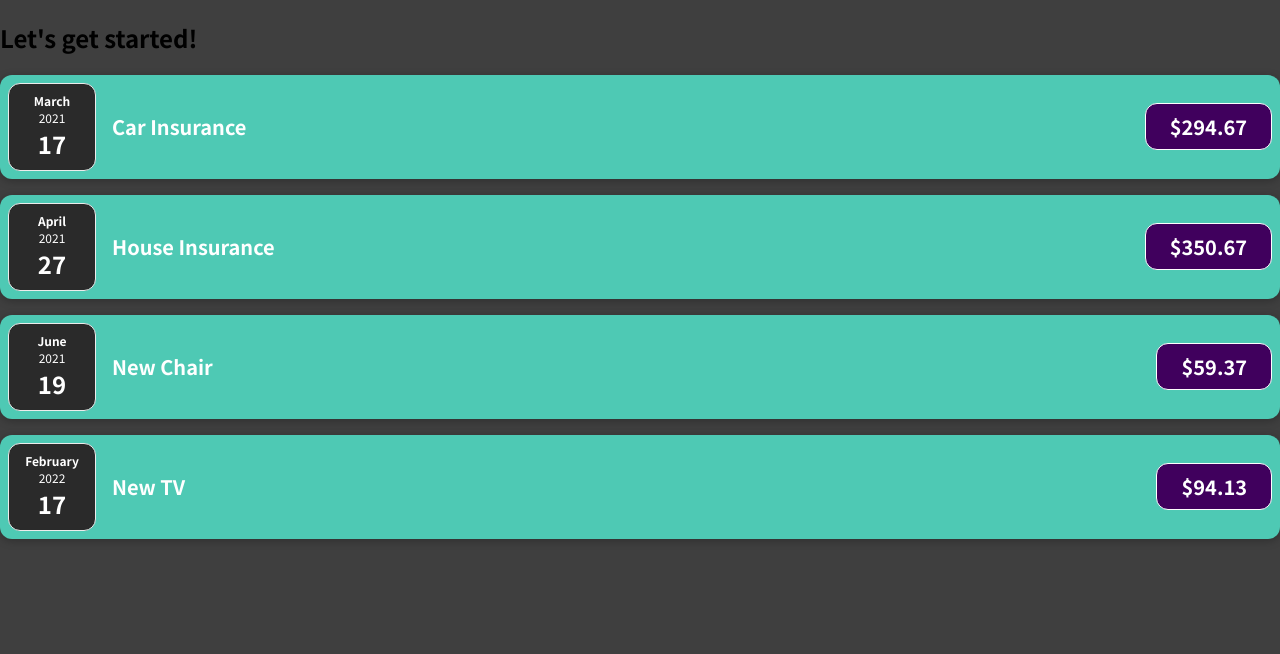
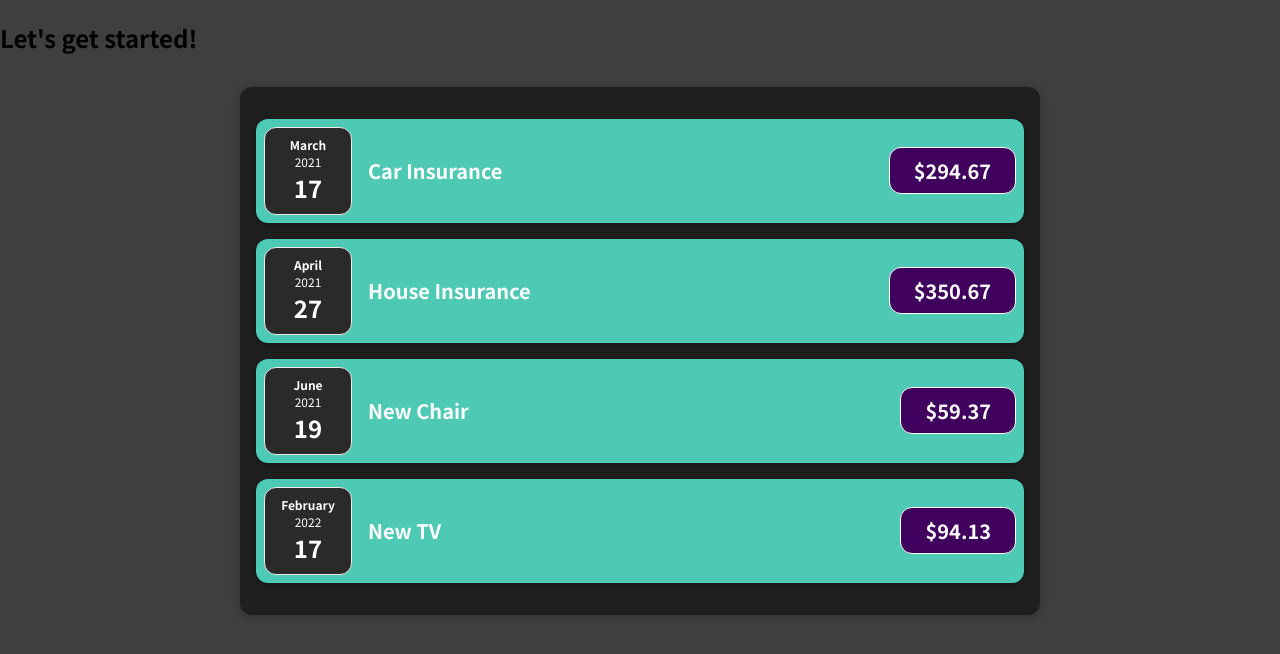
Before and after one commit to prateekS44/first-react-project, a JavaScript app: page / in a window 1280 px wide. Shown: the top 654 px of the page. Built offline with nearby package versions, Linux system fonts and the light colour scheme.

Commit message:
Expenses component added and its responsibility is to load all the expenses on the page

```diff
--- a/src/App.js
+++ b/src/App.js
@@ -1,4 +1,4 @@
-import ExpenseItem from "./components/ExpenseItem";
+import Expenses from "./components/Expenses";
 
 function App() {
   const expenses = [
@@ -31,26 +31,7 @@
   return (
     <div>
       <h2>Let's get started!</h2>
-      <ExpenseItem
-        title={expenses[0].title}
-        amount={expenses[0].amount}
-        date={expenses[0].date}
-      ></ExpenseItem>
-      <ExpenseItem
-        title={expenses[1].title}
-        amount={expenses[1].amount}
-        date={expenses[1].date}
-      ></ExpenseItem>
-      <ExpenseItem
-        title={expenses[2].title}
-        amount={expenses[2].amount}
-        date={expenses[2].date}
-      ></ExpenseItem>
-      <ExpenseItem
-        title={expenses[3].title}
-        amount={expenses[3].amount}
-        date={expenses[3].date}
-      ></ExpenseItem>
+      <Expenses expenses={expenses} />
     </div>
   );
 }
--- /dev/null
+++ b/src/components/Expenses.css
@@ -0,0 +1,9 @@
+.expenses {
+  padding: 1rem;
+  background-color: rgb(31, 31, 31);
+  margin: 2rem auto;
+  width: 50rem;
+  max-width: 95%;
+  border-radius: 12px;
+  box-shadow: 0 1px 8px rgba(0, 0, 0, 0.25);
+}
--- /dev/null
+++ b/src/components/Expenses.js
@@ -0,0 +1,33 @@
+import "./Expenses.css";
+import ExpenseItem from "./ExpenseItem";
+
+function Expenses(props) {
+  const { expenses } = props;
+
+  return (
+    <div className="expenses">
+      <ExpenseItem
+        title={expenses[0].title}
+        amount={expenses[0].amount}
+        date={expenses[0].date}
+      />
+      <ExpenseItem
+        title={expenses[1].title}
+        amount={expenses[1].amount}
+        date={expenses[1].date}
+      />
+      <ExpenseItem
+        title={expenses[2].title}
+        amount={expenses[2].amount}
+        date={expenses[2].date}
+      ></ExpenseItem>
+      <ExpenseItem
+        title={expenses[3].title}
+        amount={expenses[3].amount}
+        date={expenses[3].date}
+      ></ExpenseItem>
+    </div>
+  );
+}
+
+export default Expenses;
```
Also changed, not shown: 1 other file (tests, documents, lock files or other folders).
